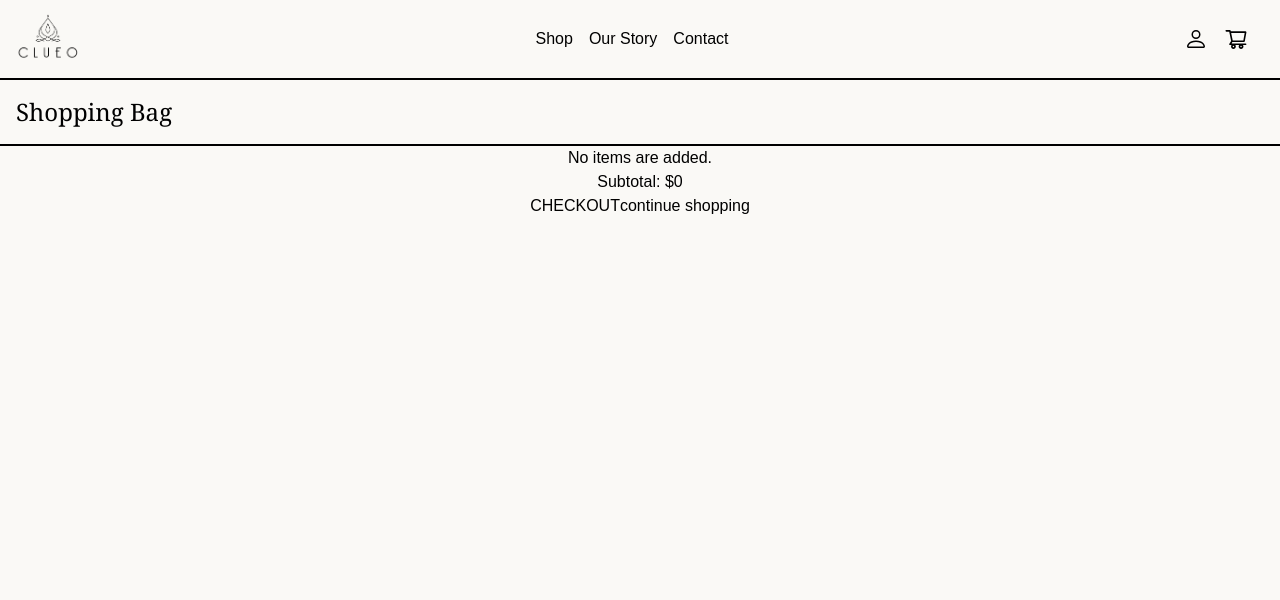
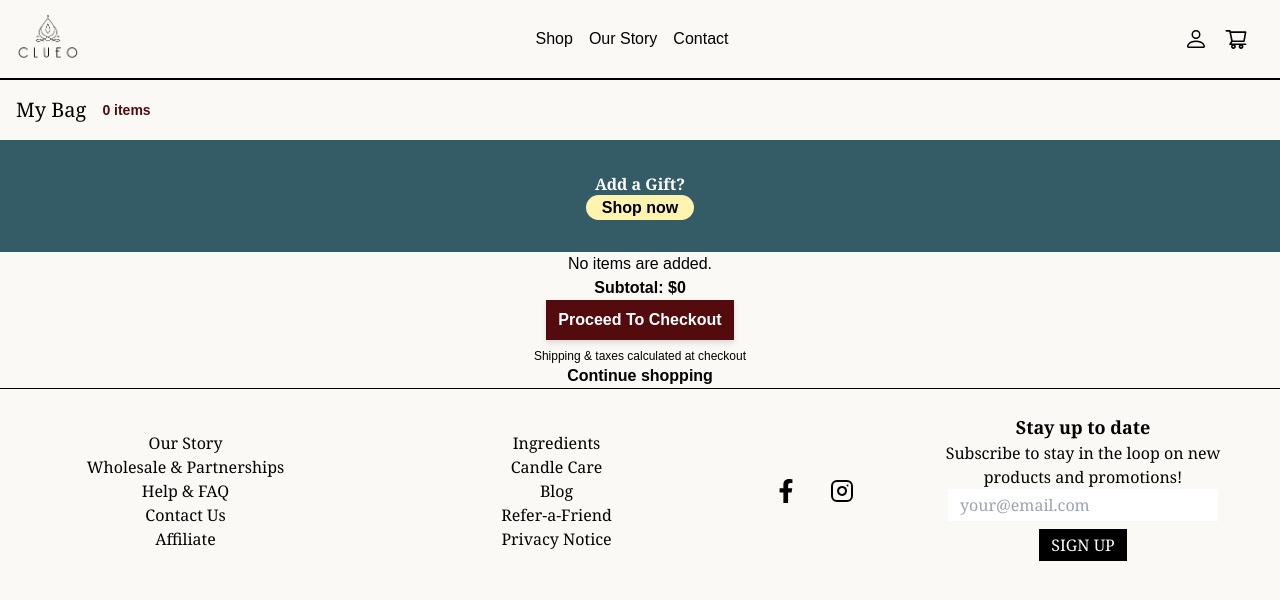
Before and after one commit to DeonVisad/clueo-revamp, a React (Create React App) app: page /#/checkout in a window 1280 px wide. Shown: the top 600 px of the page. Built offline with nearby package versions, Linux system fonts and the light colour scheme.

Commit message:
completed cart system & styling

```diff
--- a/src/Components/CartModal/CartModal.jsx
+++ b/src/Components/CartModal/CartModal.jsx
@@ -1,6 +1,8 @@
 import {React, useEffect} from 'react';
 import { addToCart, removeFromCart, decreaseCartQuantity, increaseCartQuantity, getTotals } from '../../Redux/Features/addToCartSlice.js';
 import { useSelector, useDispatch } from 'react-redux';
+import {Link} from 'react-router-dom';
+import Footer from '../Footer/Footer.jsx';
 
 function CartModal({openModal, onClose}) {
 
@@ -17,10 +19,14 @@ function CartModal({openModal, onClose}) {
 
 
   return (
-    <div className=' flex flex-col h-full '>
-      <div className=''>
-        <div className='flex items-start w-full border-b-2 border-black'>
-          <h3 className='text-2xl font-serif m-4'>Shopping Bag</h3>
+    <div className='flex flex-col overflow-x-hidden '>
+        <div className='flex items-center m-2'>
+          <h3 className='text-xl font-serif m-2'>My Bag</h3>
+          <p className='text-sm font-semibold text-[#540b0e] m-2'>{cart.cartItems.length} items</p>
+        </div>
+        <div className='bg-[#335c67] h-28 flex flex-col justify-center items-center'>
+            <h2 className='font-semibold font-serif text-white'>Add a Gift?</h2>
+            <Link to='/shopall'><span className='bg-[#fff3b0] rounded-full py-1 px-4 font-bold'>Shop now </span></Link>
         </div>
         <div>
 
@@ -29,29 +35,38 @@ function CartModal({openModal, onClose}) {
          {cart.cartItems.length === 0 && (
           <div className='cart-items-empty'>No items are added.</div>
         )}
-          <div className='flex flex-col h-full w-full items-center'>
+        <div className='md:flex md:justify-center md:items-center'>
+          <div className='flex flex-col  items-center my-4'>
             {cart.cartItems.map((item) => (
-              <div key={item.id} className='flex'>
-                <img className='w-[5vw] h-auto' src={require('../../Assets/' + item.image + '.jpg')} alt={item.title}/>
-                <h6 className='cart-item-title'>{item.title}</h6>
-                <h6 className='cart-item-title'>${item.price} x {item.quantity}</h6>
-                <div className='quantity-container'>
-                  <button key={item.id} className='amount-btn' onClick={() => dispatch(decreaseCartQuantity(item))}>-</button>
-                  <span>{item.quantity}</span>
-                  <button key={item.id} className='amount-btn' onClick={() => dispatch(increaseCartQuantity(item))}>+</button>
+              <div key={item.id} className='flex w-full items-center justify-around md:items-start md:justify-between md:border-b-[1px] md:border-black p-2 m-4 '>
+                <div className='flex flex-row justify-around'>
+                  <img className='w-[100px] h-auto' src={require('../../Assets/' + item.image + '.jpg')} alt={item.title}/>
                 </div>
-                <h6 className='item-total'>Total: ${(item.quantity * item.price).toFixed(2)}</h6>
-                <span className='remove-item' key={item.id} onClick={() => dispatch(removeFromCart(item))}>Remove</span>
+
+                <div className='flex flex-col'>
+                  <h6 className=''>{item.title}</h6>
+                  <div className='py-2'>
+                    <button key={item.id} className='bg-black text-white rounded-sm px-2 mx-2' onClick={() => dispatch(decreaseCartQuantity(item))}>-</button>
+                    <span className='font-semibold'>{item.quantity}</span>
+                    <button key={item.id} className='bg-black text-white rounded-sm px-2 mx-2' onClick={() => dispatch(increaseCartQuantity(item))}>+</button>
+                  </div>
+                    <h6 className='item-total'>Total: ${(item.quantity * item.price).toFixed(2)}</h6>
+                </div>
+
+                <span className='hidden' key={item.id} onClick={() => dispatch(removeFromCart(item))}>Remove</span>
+                <span className='mx-3 cursor-pointer' key={item.id} onClick={() => dispatch(removeFromCart(item))}>X</span>
 
               </div>
             ))}
           </div>
-          <div className='bottom-modal-context'>
-            <h3>Subtotal: ${cart.cartTotalAmount}</h3>
-            <button className='checkout-btn'>CHECKOUT</button>
-            <span className='cont-shopping' onClick={() => onClose()}>continue shopping</span>
+          <div className='flex flex-col border-t-[1px] border-black md:border-none md:w-[30%]  md:items-center md:justify-center'>
+            <h3 className='font-semibold'>Subtotal: ${cart.cartTotalAmount}</h3>
+            <button className='bg-black md:bg-[#540b0e] text-white font-bold px-3 py-2 md:drop-shadow-md'>Proceed To Checkout</button>
+            <p className='text-xs mt-2'>Shipping & taxes calculated at checkout</p>
+            <Link to='/shopall'><span className='font-semibold cursor-pointer'>Continue shopping</span></Link>
           </div>
-      </div>
+
+        </div>
     </div>
   )
 }
--- a/src/Components/Footer/Footer.jsx
+++ b/src/Components/Footer/Footer.jsx
@@ -4,7 +4,7 @@ import {FiInstagram} from 'react-icons/fi';
 
 function Footer() {
   return (
-    <footer className='flex flex-col md:flex-row w-[100%] justify-around items-center md:justify-center md:items-around bg-[#FFDDD2] font-serif'>
+    <footer className='flex flex-col md:flex-row justify-around items-center md:justify-center md:items-around border-t-[1px] border-black bg-[#FAF9F6] font-serif'>
 
       <div className='mt-4 md:mt-2 border-b-2 border-black md:border-none w-[40vw] flex flex-col justify-between'>
         <p className='cursor-pointer'>Our Story</p>
--- a/src/Components/Navbar/Navbar.jsx
+++ b/src/Components/Navbar/Navbar.jsx
@@ -23,7 +23,7 @@ const Navbar = () => {
                 <div className='flex items-center justify-between w-full m-2'>
                     <Link to='/'><img src={clueo} className='w-20 h-20'/></Link>
                     <ul className='mx-3 hidden md:flex cursor-pointer'>
-                        <li className='px-2'>Shop</li>
+                        <Link to='/shopall'><li className='px-2'>Shop</li></Link>
                         <li className='px-2'>Our Story</li>
                         <li className='px-2'>Contact</li>
                     </ul>
@@ -39,14 +39,14 @@ const Navbar = () => {
 
 
                 {/* MOBILE NAVIGATION */}
-                <div className='flex m-2'>
-                        <span className='md:hidden mr-4 text-xl'><AiOutlineShoppingCart /></span>
+                <div className='flex m-2 items-center'>
+                        <span className='md:hidden mr-4 text-xl cursor-pointer'><Link to='/checkout'><AiOutlineShoppingCart /></Link></span>
                         <span className='md:hidden cursor-pointer text-xl mr-4' onClick={toggleOpen}>{!open ?  <RxHamburgerMenu /> : <span>X</span>}</span>
 
                 </div>
                 <ul className={!open ? 'hidden' : 'absolute top-0 left-0 w-full h-screen text-white bg-[#540b0e] flex flex-col justify-center items-center z-30'}>
-                    <li className='p-2 text-3xl cursor-pointer'>Shop</li>
-                    <li className='p-2 text-3xl cursor-pointer'>Our Story</li>
+                    <Link to='/shopall'><li className='p-2 text-3xl cursor-pointer'>Shop</li></Link>
+                    <Link to='/ourstory'><li className='p-2 text-3xl cursor-pointer'>Our Story</li></Link>
                     <li className='p-2 text-3xl cursor-pointer'>Contact</li>
                     <li onClick={toggleOpen} className='absolute top-0 right-0 m-8 font-semibold text-xl cursor-pointer'><span>X</span></li>
                 </ul>
--- a/src/Pages/Checkout/Checkout.jsx
+++ b/src/Pages/Checkout/Checkout.jsx
@@ -1,12 +1,14 @@
 import React from 'react'
 import Navbar from '../../Components/Navbar/Navbar';
 import CartModal from '../../Components/CartModal/CartModal';
+import Footer from '../../Components/Footer/Footer';
 
 const Checkout = () => {
   return (
-    <div className=''>
+    <div className='flex flex-col'>
         <Navbar />
         <CartModal />
+        <Footer />
     </div>
   )
 }
```
